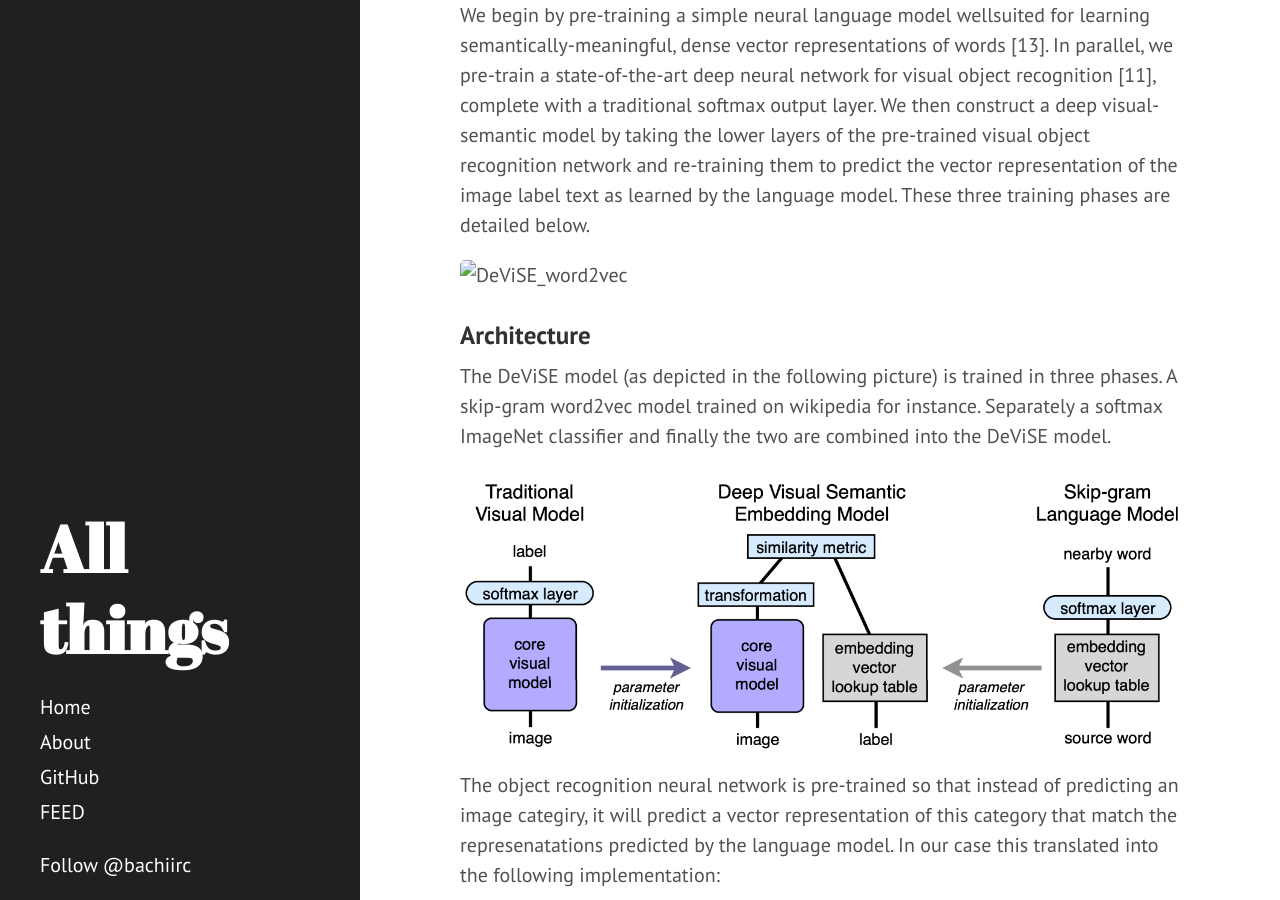
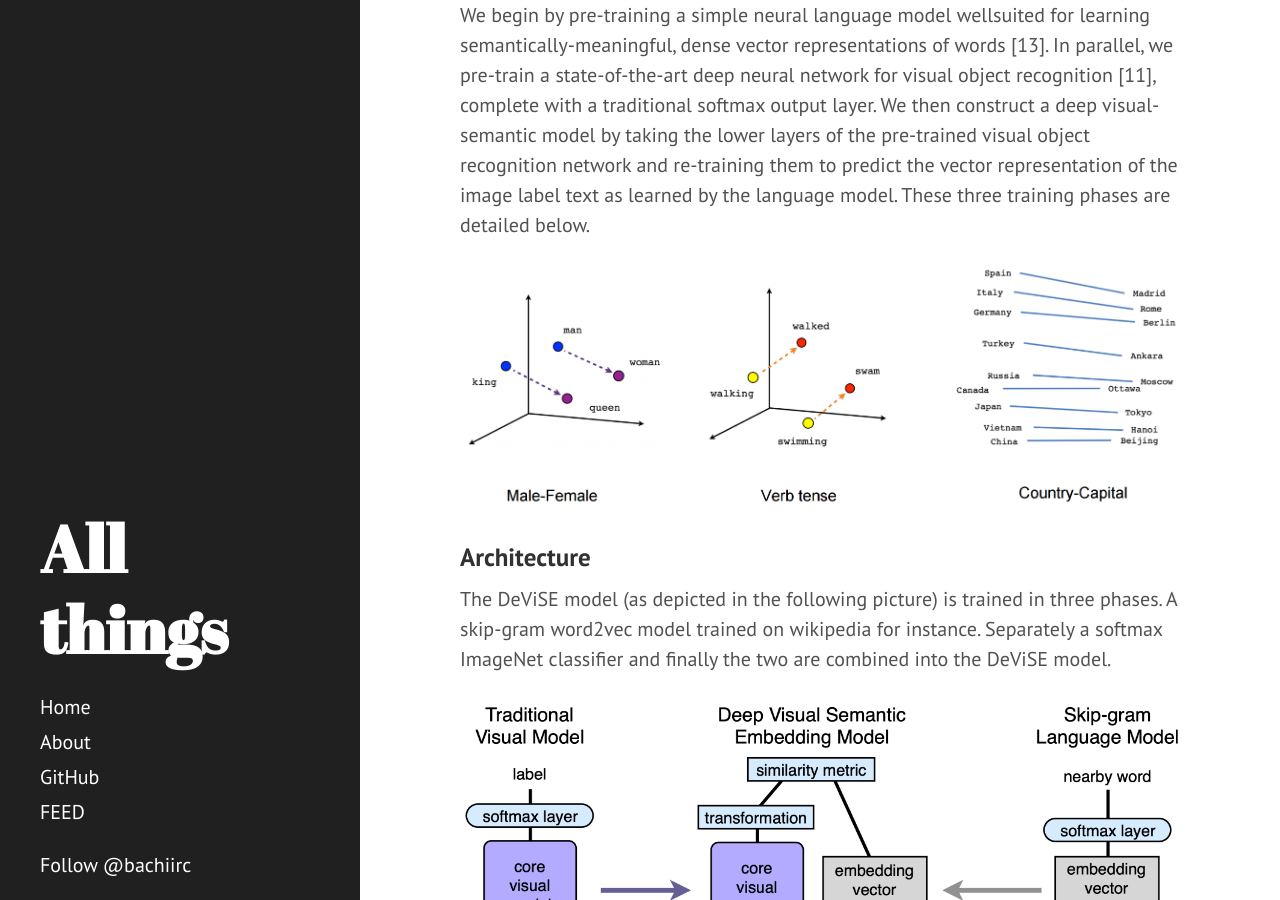
Before and after one commit to dzlab/dzlab.github.io, a Jekyll site: the page built from _posts/2019-01-20-DeViSE-keras.md, in a window 1280 px wide and 900 px high, scrolled down 1569 px. Built offline with Jekyll 4.4.1, drawn with Linux system fonts in a browser that asks for light colours; nearby versions of some CDN libraries; formulas are drawn with MathJax 3; comment, search, counter and statistics services are not loaded.

Commit message:
updated picture location

```diff
--- a/_posts/2019-01-20-DeViSE-keras.md
+++ b/_posts/2019-01-20-DeViSE-keras.md
@@ -37,7 +37,7 @@
 vector representation of the image label text as learned by the language model. These three training
 phases are detailed below.
 
-![DeViSE_word2vec]({{ "/assets/20190120-DeViSE_word2vec.png" | absolute_url }}){: .center-image }
+![DeViSE_word2vec]({{ "/assets/2019/20190120-DeViSE_word2vec.png" | absolute_url }}){: .center-image }
 
 
 ### Architecture
```
Also changed, not shown: assets/2019/20190120-DeViSE_word2vec.png (added).
